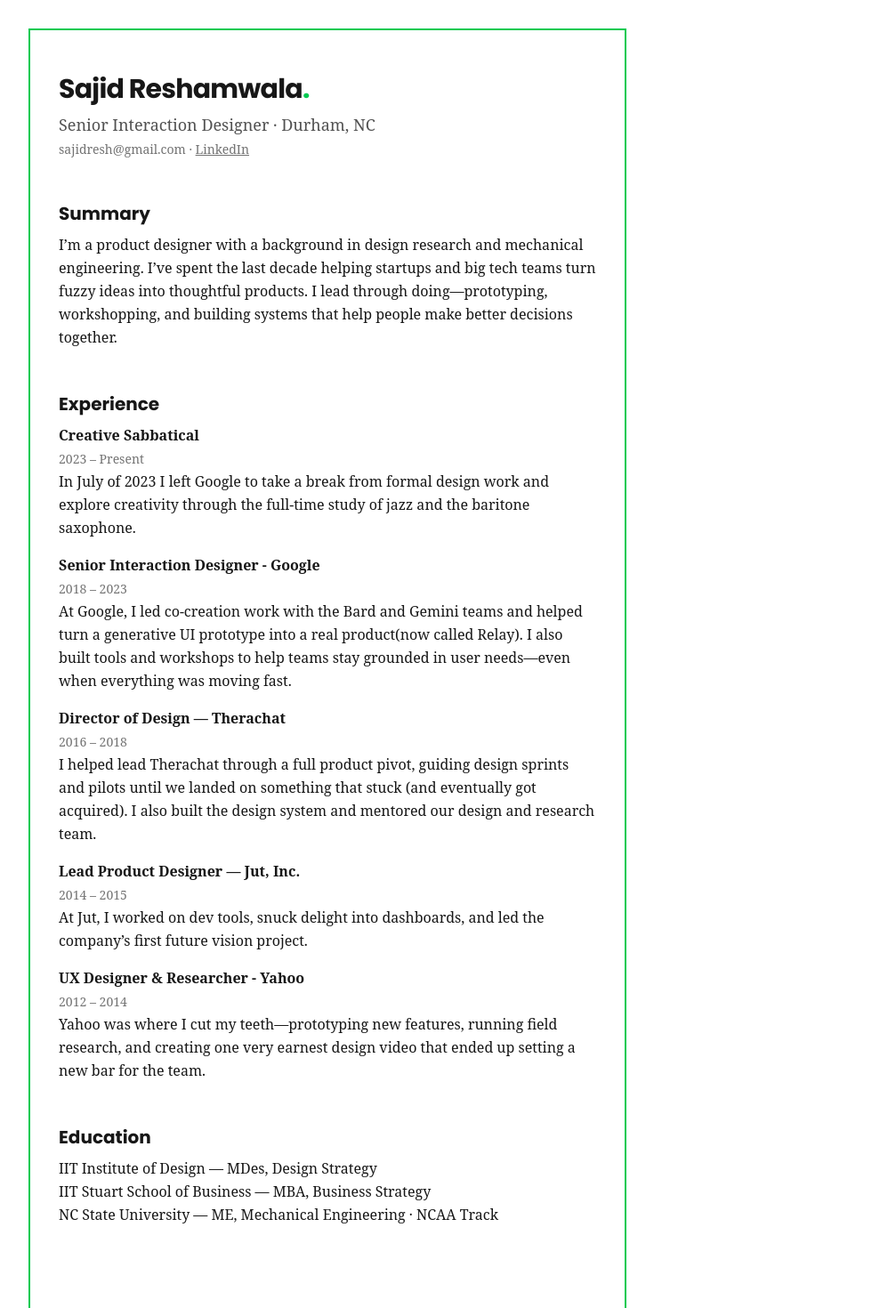
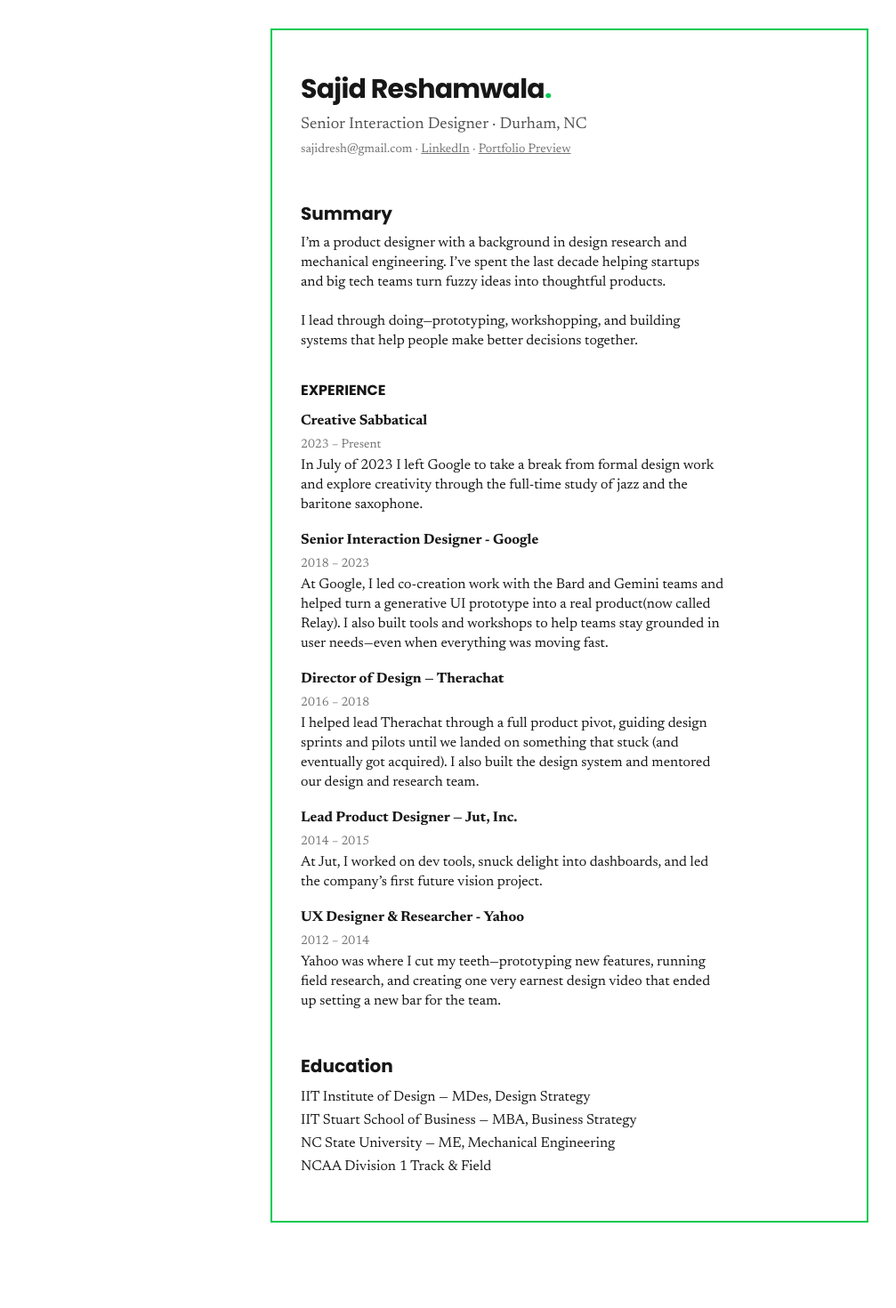
Before and after one commit to sajidsan/portfolio-website-2025, a React (Vite) app: page / in a window 1280 px wide. Shown: the top 1470 px of the page at 89% size, without its empty margins (0-1007 px from the left). After the commit the page ends 1406 px from the top, so only its background shows below. Built offline with nearby package versions, Linux system fonts and the light colour scheme.

Commit message:
updated simple resume website with link to pdf portfolio at sajidreshamwala.com.

```diff
--- a/index.html
+++ b/index.html
@@ -8,7 +8,7 @@
     <!-- Fonts -->
     <link rel="preconnect" href="https://fonts.googleapis.com">
     <link rel="preconnect" href="https://fonts.gstatic.com" crossorigin>
-    <link href="https://fonts.googleapis.com/css2?family=Poppins:ital,wght@0,100;0,200;0,300;0,400;0,500;0,600;0,700;0,800;0,900;1,100;1,200;1,300;1,400;1,500;1,600;1,700;1,800;1,900&display=swap" rel="stylesheet">
+    <link href="https://fonts.googleapis.com/css2?family=Newsreader:ital,opsz,wght@0,6..72,200..800;1,6..72,200..800&family=Poppins:ital,wght@0,100;0,200;0,300;0,400;0,500;0,600;0,700;0,800;0,900;1,100;1,200;1,300;1,400;1,500;1,600;1,700;1,800;1,900&display=swap" rel="stylesheet">
 
     <title>sajidsan.com</title>
   </head>
--- a/src/App.jsx
+++ b/src/App.jsx
@@ -5,35 +5,42 @@ function App() {
 
 
   return (
-    <div className="border-2 border-green-500 mx-8 my-8 max-w-2xl px-8 py-12 text-neutral-900 font-serif leading-relaxed">
-      <header className="mb-12">
+    <div className="border-2 border-green-500 mx-auto my-8 max-w-2xl px-8 py-12 text-neutral-900 font-serif leading-relaxed">
+      <div className="pl-0 pr-0 md:pl-0 md:pr-32">
+        <header className="pb-12">
           <h1 className="text-3xl font-sans font-bold tracking-tight">Sajid Reshamwala<span className="text-green-500">.</span></h1>
           <p className="text-lg mt-2 text-neutral-600">
             Senior Interaction Designer · Durham, NC
           </p>
           <p className="text-sm mt-1 text-neutral-500">
             sajidresh@gmail.com ·{" "}
-          <a href="https://linkedin.com/in/sajidreshamwala" className="underline">
+            <a target="_blank" rel="noopener noreferrer" href="https://sajidreshamwala.com/linkedin" className="underline">
               LinkedIn
+            </a>
+            {" "}·{" "}
+            <a target="_blank" rel="noopener noreferrer" href="https://sajidreshamwala.com/portfolio" className="underline">
+              Portfolio Preview
             </a>
           </p>
         </header>
 
-      <section className="mb-12">
+        <section className="mb-8">
           <h2 className="text-xl font-sans font-bold mb-2">Summary</h2>
-        <p>
-        I’m a product designer with a background in design research and mechanical engineering. I’ve spent the last decade helping startups and big tech teams turn fuzzy ideas into thoughtful products. I lead through doing—prototyping, workshopping, and building systems that help people make better decisions together.
+          <p className="leading-snug">
+            I’m a product designer with a background in design research and mechanical engineering. I’ve spent the last decade helping startups and big tech teams turn fuzzy ideas into thoughtful products.
+            <br></br><br></br>
+            I lead through doing—prototyping, workshopping, and building systems that help people make better decisions together.
             </p>
         </section>
 
         <section className="mb-12">
-        <h2 className="text-xl font-sans font-bold mb-2">Experience</h2>
+          <h2 className="text-l font-sans font-bold mb-2">EXPERIENCE</h2>
           <ul className="space-y-4">
             <li>
               <strong>Creative Sabbatical</strong>
               <br />
               <span className="text-sm text-neutral-500">2023 – Present</span>
-            <p>
+              <p className="leading-snug">
               In July of 2023 I left Google to take a break from formal design work and explore creativity through the full-time study of jazz and the baritone saxophone.
               </p>
             </li>
@@ -41,7 +48,7 @@ function App() {
               <strong>Senior Interaction Designer - Google</strong>
               <br />
               <span className="text-sm text-neutral-500">2018 – 2023</span>
-            <p>
+              <p className="leading-snug">
               At Google, I led co-creation work with the Bard and Gemini teams and helped turn a generative UI prototype into a real product(now called Relay). I also built tools and workshops to help teams stay grounded in user needs—even when everything was moving fast.
               </p>
             </li>
@@ -49,7 +56,7 @@ function App() {
               <strong>Director of Design — Therachat</strong>
               <br />
               <span className="text-sm text-neutral-500">2016 – 2018</span>
-            <p>
+              <p className="leading-snug">
               I helped lead Therachat through a full product pivot, guiding design sprints and pilots until we landed on something that stuck (and eventually got acquired). I also built the design system and mentored our design and research team.
               </p>
             </li>
@@ -57,7 +64,7 @@ function App() {
               <strong>Lead Product Designer — Jut, Inc.</strong>
               <br />
               <span className="text-sm text-neutral-500">2014 – 2015</span>
-            <p>
+              <p className="leading-snug">
               At Jut, I worked on dev tools, snuck delight into dashboards, and led the company’s first future vision project.
               </p>
             </li>
@@ -65,22 +72,22 @@ function App() {
               <strong>UX Designer & Researcher - Yahoo</strong>
               <br />
               <span className="text-sm text-neutral-500">2012 – 2014</span>
-            <p>
+              <p className="leading-snug">
               Yahoo was where I cut my teeth—prototyping new features, running field research, and creating one very earnest design video that ended up setting a new bar for the team.
               </p>
             </li>
           </ul>
         </section>
 
-      <section className="mb-12">
+        <section className="mb-0">
           <h2 className="text-xl font-sans font-bold mb-2">Education</h2>
           <ul>
             <li>IIT Institute of Design — MDes, Design Strategy</li>
             <li>IIT Stuart School of Business — MBA, Business Strategy</li>
-          <li>NC State University — ME, Mechanical Engineering · NCAA Track</li>
+            <li>NC State University — ME, Mechanical Engineering<br></br>NCAA Division 1 Track & Field</li>
           </ul>
         </section>
-
+      </div>
     </div>
   );
 }
--- a/src/index.css
+++ b/src/index.css
@@ -3,7 +3,7 @@
 @theme {
     --font-primary: "Poppins", "sans-serif";
     --font-sans: "Poppins", "sans-serif";
-    --font-serif: "Merriweather", "serif";
+    --font-serif: "Newsreader", "serif";
     --font-semibold: "Poppins", "sans-serif", "bold";
     /* ... */
   }
```
Lines whose indentation alone changed are shown as unchanged.
